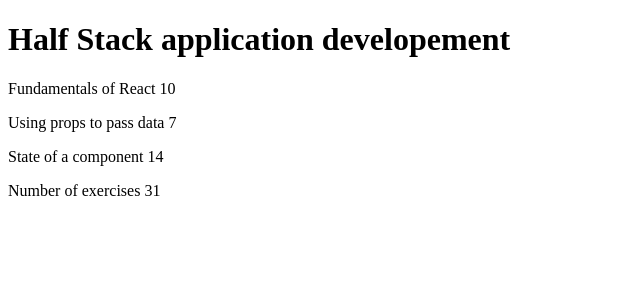
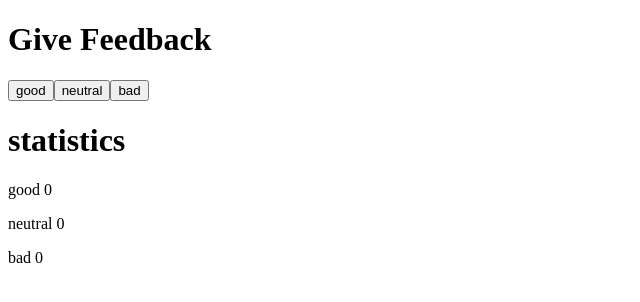
Before and after one commit to PrinceBaghel258025/fullStackOpen, a React (Create React App) app in the folder part1/part1/: page / in a window 1280 px wide. Shown: the top 302 px of the page, without its empty margins (0-640 px from the left). Built offline with nearby package versions, Linux system fonts and the light colour scheme.

Commit message:
completed 1.6

```diff
--- a/part1/part1/src/App.js
+++ b/part1/part1/src/App.js
@@ -1,74 +1,47 @@
+
+import React, { useState } from 'react';
+//Button Component******************************
+const Button = ({ onClick, text }) => (
+    <button onClick={onClick}>
+      {text}
+    </button>
+)
+//Line Component*******************************
+const Line = ({text, count}) => <p>{text} {count}</p>
+
+//App Component
 const App = () => {
-  const Header = (props) => {
-    return (
-      <div>
-        <h1>{props.course}</h1>
-      </div>
-    );
-  };
 
-  const Part = (props) => {
-    return (
-      <div>
-        <p>
-          {" "}
-          {props.name} {props.exercise}
-        </p>
-      </div>
-    );
-  };
-  const Content = (props) => {
+  //State of the App **************************
 
-    return (
-      <>
-        <Part name={props.parts[0].name} exercise={props.parts[0].exercises} />
-        <Part name={props.parts[1].name} exercise={props.parts[1].exercises} />
-        <Part name={props.parts[2].name} exercise={props.parts[2].exercises} />
-      </>
-    );
-  };
+  const [good, setGood] = useState(0);
+  const [neutral, setNeutral] = useState(0);
+  const [bad, setBad] = useState(0);
 
-  const Total = (props) => {
-    return (
-      <>
-        <p>
-          {props.text}{" "}
-          {props.total[0].exercises +
-            props.total[1].exercises +
-            props.total[2].exercises}
-        </p>
-      </>
-    );
-  };
-
-  const course = {
-    name: "Half Stack application developement",
-   parts: [
-    {
-      name: "Fundamentals of React",
-      exercises: 10
-    },
-    {
-      name: "Using props to pass data",
-      exercises: 7
-    },
-    {
-      name: "State of a component",
-      exercises: 14
-    }
-  ]
-}
+  //Event Hnadler functions***********************
+  const goodHandler = () => setGood(good + 1);
+  const neutralHandler = () => setNeutral(neutral + 1);
+  const badHandler = () => setBad(bad + 1);
 
   return (
     <div>
-      <Header course={course.name} />
-      <Content parts={course.parts} />
-      <Total
-        text={"Number of exercises"}
-        total={course.parts}
-      />
+      <h1>Give Feedback</h1>
+      <Button
+        onClick={goodHandler}
+        text="good" />
+      <Button
+        onClick={neutralHandler}
+        text="neutral" />
+      <Button
+        onClick={badHandler}
+        text="bad" />
+        <br />
+        <h1>statistics</h1>
+        <Line text="good" count={good} />
+        <Line text="neutral" count={neutral} />
+        <Line text="bad" count={bad} />
     </div>
   );
-};
+}
 
 export default App;
```
Also changed, not shown: part1/part1/src/index.js (+4 -8 lines).
